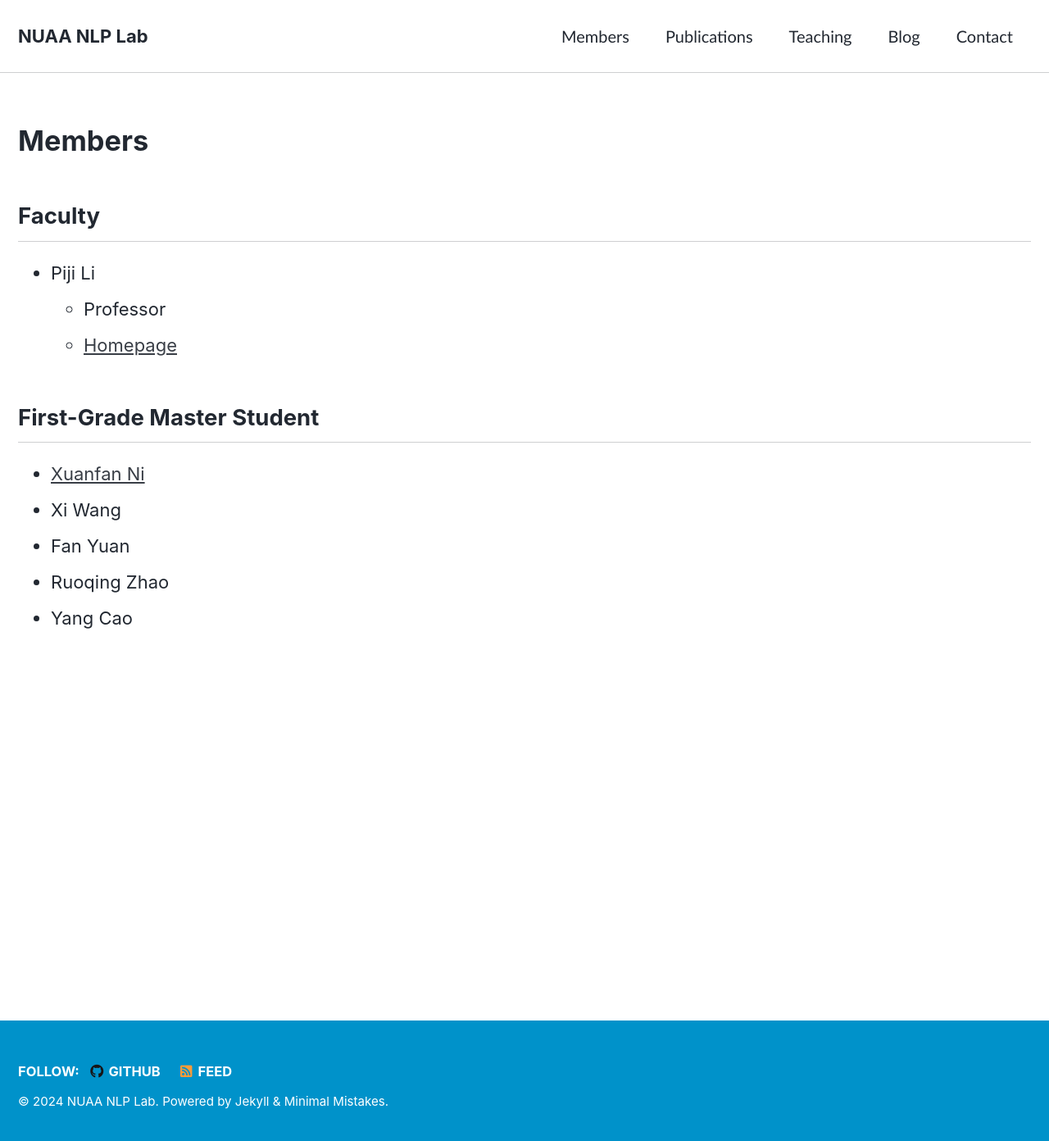
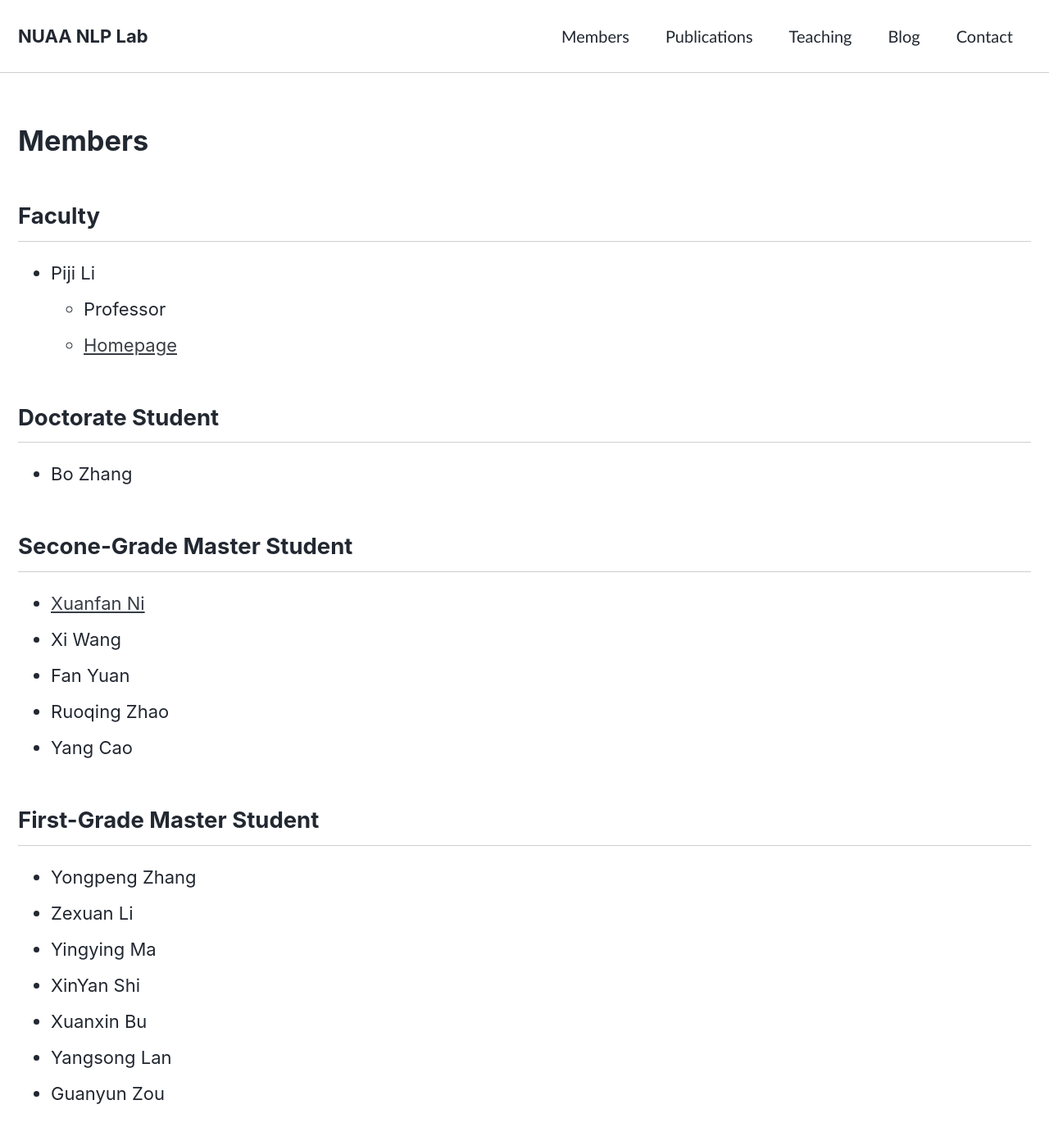
Before and after one commit to nuaa-nlp/nuaa-nlp.github.io, a Jekyll site: the page built from _docs/03-Members.md, in a window 1280 px wide and 1400 px high. Shown: the top 1392 px of the window at 82% size. Built offline with Jekyll 4.4.1, drawn with Linux system fonts in a browser that asks for light colours; cached includes are drawn as plain includes; comment, search, counter and statistics services are not loaded; a style sheet for code colours, icons or effects is not loaded.

Commit message:
update member

```diff
--- a/_docs/03-Members.md
+++ b/_docs/03-Members.md
@@ -7,17 +7,32 @@ hidden: true
 ---
 
 <br>
+
 # Members
+
 ## Faculty
 
 - Piji Li
   - Professor
   - [Homepage](http://lipiji.com/)
 
-## First-Grade Master Student
+## Doctorate Student
+
+* Bo Zhang
+
+## Secone-Grade Master Student
 
 - [Xuanfan Ni](https://patrick-ni.github.io/)
 - Xi Wang
 - Fan Yuan
 - Ruoqing Zhao
 - Yang Cao
+
+## First-Grade Master Student
+* Yongpeng Zhang
+* Zexuan Li
+* Yingying Ma
+* XinYan Shi
+* Xuanxin Bu
+* Yangsong Lan
+* Guanyun Zou
```
